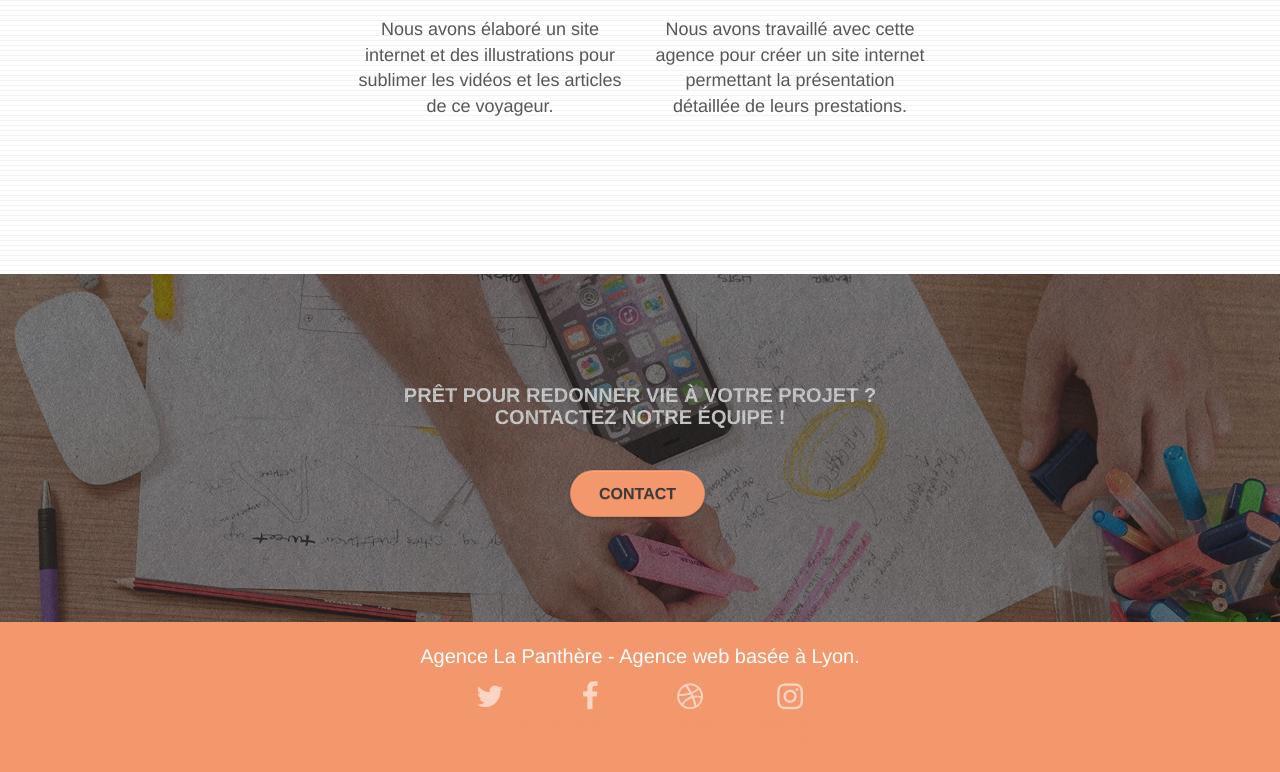
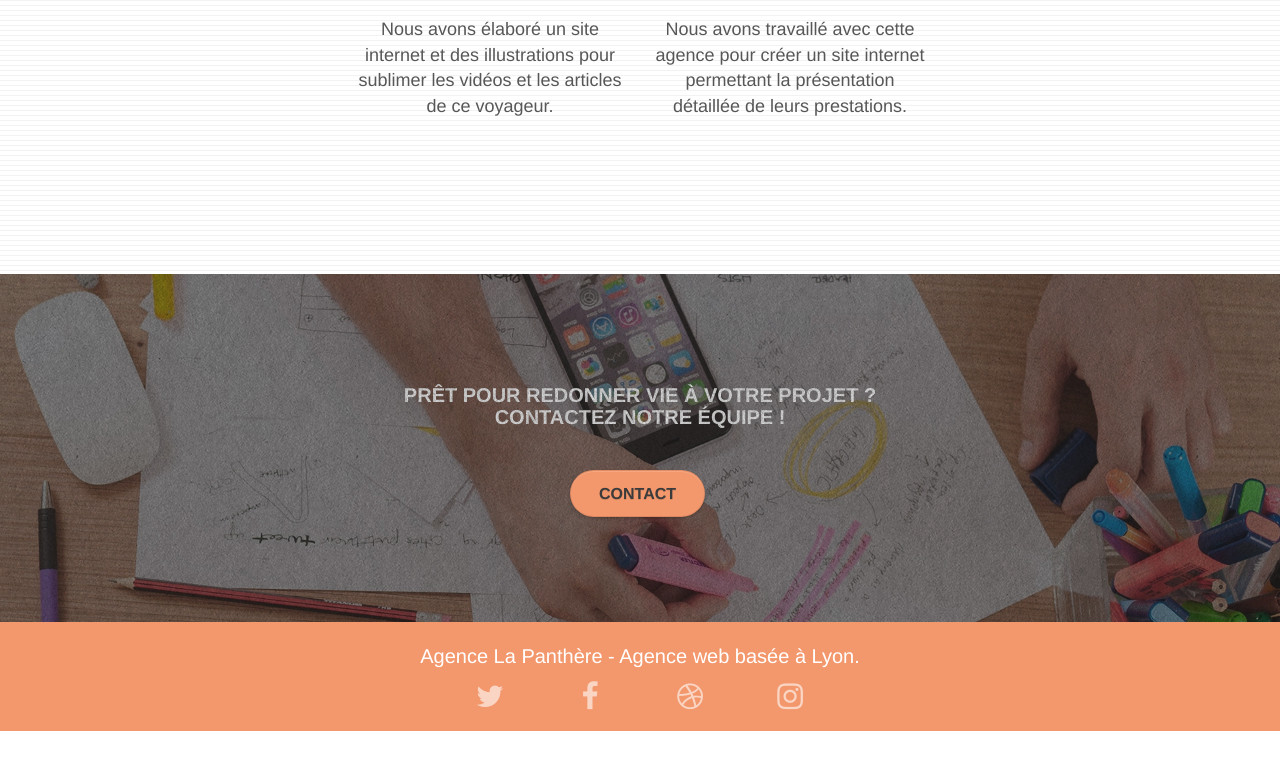
Before and after one commit to JaRoD41/La-Panthere, a website: page index.html in a window 1280 px wide. Shown: the part 2828-3600 px from the top of the page. After the commit the page ends 3559 px from the top, so only its background shows below. Drawn offline with Linux system fonts and the light colour scheme.

Commit message:
modifs reseaux sociaux

```diff
--- a/index.html
+++ b/index.html
@@ -253,8 +253,6 @@
 									<a class="social" href="#"><span class="fa fa-instagram icon-md"></span></a>
 								</div>
 							</div>
-							<div class="keywords" style="color:#F3976C;">Agence web à paris, stratégie web, web design,
-								illustrations, design de site web, site web, web, internet, site internet, site</div>
 						</div>
 					</div>
 				</div>
--- a/style.css
+++ b/style.css
@@ -717,6 +717,8 @@ p {
 }
 
 .social {
+	display: flex;
+	justify-content: space-evenly;
 	max-width: 400px;
 	margin: auto auto auto auto;
 }
```
